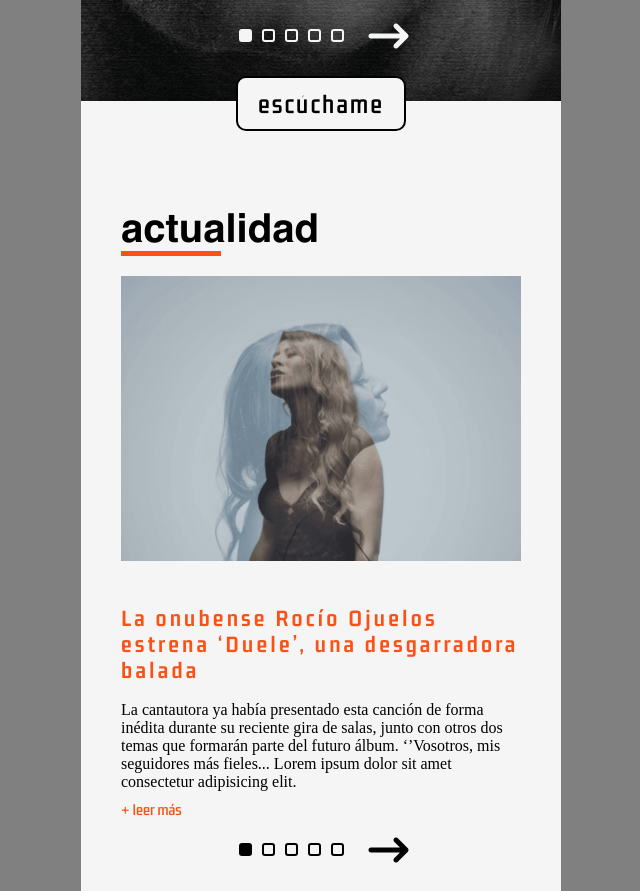
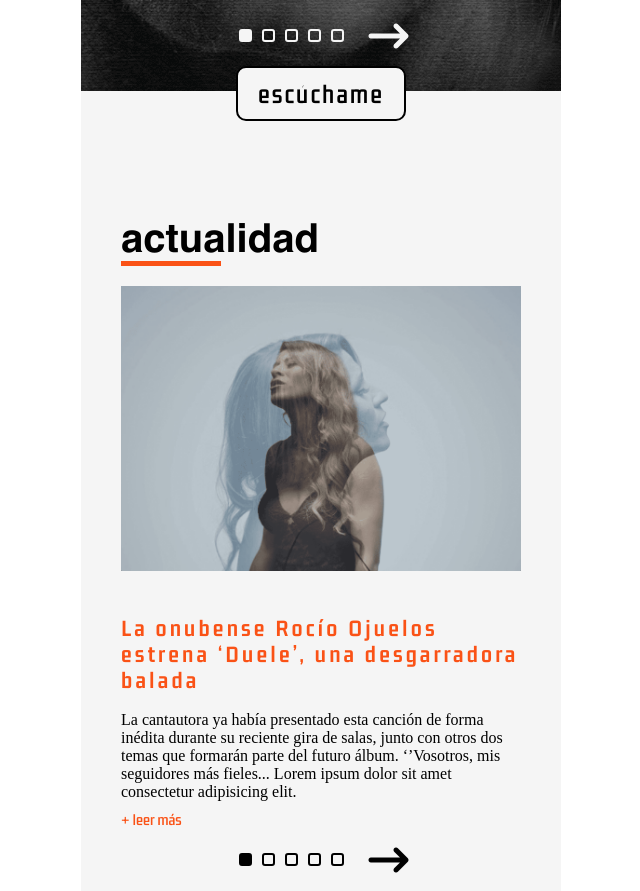
Before and after one commit to wookash90/RocioOjuelos, a plain HTML site: page index.html in a window 1280 px wide. Shown: the part 6097-6988 px from the top of the page, without its empty margins (319-959 px from the left). Drawn offline with nearby package versions, Linux system fonts and the light colour scheme.

Commit message:
Add files via upload

```diff
--- a/stylesheet.css
+++ b/stylesheet.css
@@ -9,7 +9,7 @@
 /* Main Content - pageWrapper1_______________________________________________*/
 
 body {
-    background-color: gray;
+    background-color: white;
 }
 
 .pageWrapper {
@@ -734,12 +734,13 @@ body {
 }
 
 .blankdiv_about {
-    height: 60px;
+    height: 80px;
     width: 480px;
     background-color: #f5f5f5;
     display: flex;
     flex-direction: column;
     text-align: center;
+    margin-top: -10px;
 }
 
 .escuchame {
```
